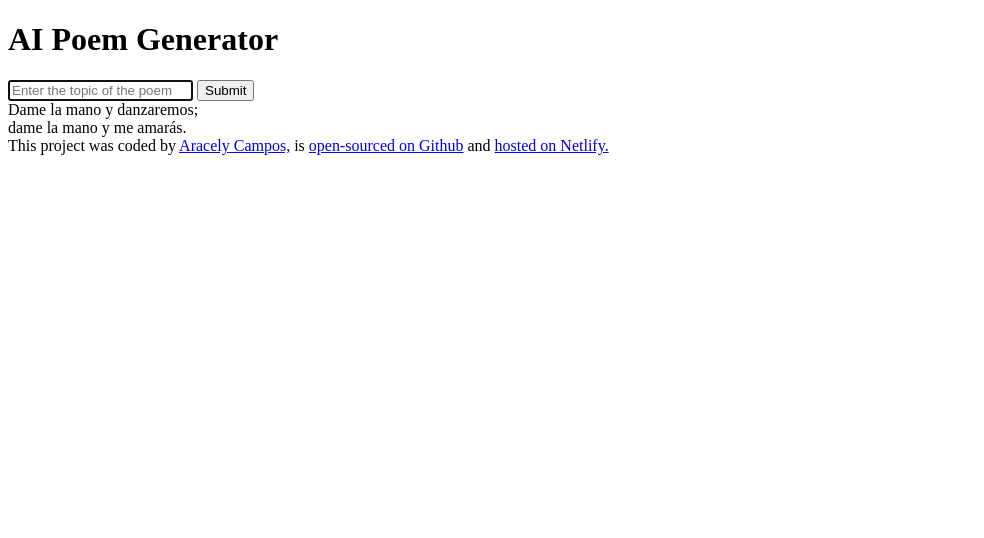
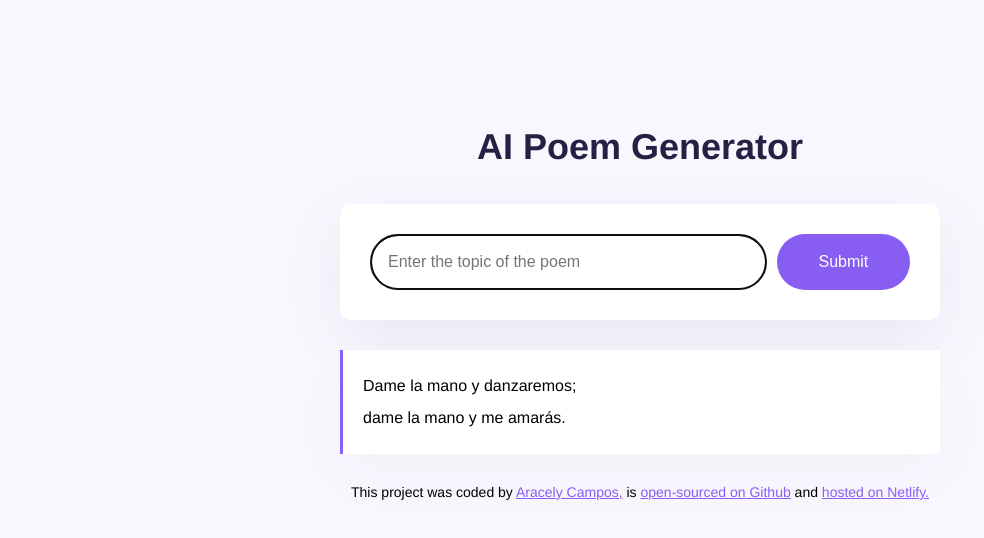
Before and after one commit to Aracely0504/Spanish-Poem-Generator, a plain HTML site: page index.html in a window 1280 px wide. Shown: the whole page, without its empty margins (0-984 px from the left). Drawn offline with Linux system fonts and the light colour scheme.

Commit message:
Added styling to the project

```diff
--- a/index.html
+++ b/index.html
@@ -7,6 +7,7 @@
     <title>AI Poem Generator</title>
   </head>
   <body>
+    <div class="container">
       <header>
         <h1>AI Poem Generator</h1>
       </header>
@@ -19,10 +20,11 @@
             autofocus
             required
             autocomplete="off"
+            class="instructions"
           />
-        <input type="submit" />
+          <input type="submit" class="submit-button" />
         </form>
-      <div>
+        <div class="poem">
           Dame la mano y danzaremos;
           <br />
           dame la mano y me amarás.
@@ -48,6 +50,7 @@
           hosted on Netlify.</a
         >
       </footer>
+    </div>
     <script src="src/index.js"></script>
   </body>
 </html>
--- a/src/style.css
+++ b/src/style.css
@@ -0,0 +1,65 @@
+body {
+  background-color: #f9f7fe;
+  font-family: helvetica, arial, sans serif;
+}
+a {
+  color: #885df1;
+}
+
+.container {
+  margin: 120px auto;
+  max-width: 600px;
+}
+
+header {
+  margin-bottom: 30px;
+}
+
+h1 {
+  text-align: center;
+  font-weight: 800;
+  font-size: 36px;
+  line-height: 1.5;
+  color: #272044;
+}
+
+form {
+  padding: 30px;
+  background-color: white;
+  box-shadow: 0px 20px 60px rgba(65, 50, 100, 0.08);
+  border-radius: 10px;
+  display: flex;
+  margin-bottom: 30px;
+}
+.instructions {
+  padding: 16px;
+  border: 1px solid rgba (39, 33, 66, 0.5);
+  width: 80%;
+  font-size: 16px;
+  border-radius: 50px;
+  line-height: 20px;
+  color: #272044;
+}
+.submit-button {
+  margin-left: 10px;
+  background: #885df1;
+  color: white;
+  border: none;
+  width: 150px;
+  font-size: 16px;
+  border-radius: 50px;
+  padding: 14px 24px;
+}
+.poem {
+  font-size: 16px;
+  background-color: white;
+  padding: 20px;
+  line-height: 2;
+  border-left: 3px solid #885df1;
+  box-shadow: 0px 20px 60px rgba(65, 50, 100, 0.03);
+}
+footer {
+  text-align: center;
+  font-size: 14px;
+  margin-top: 30px;
+}
```
Lines whose indentation alone changed are shown as unchanged.
